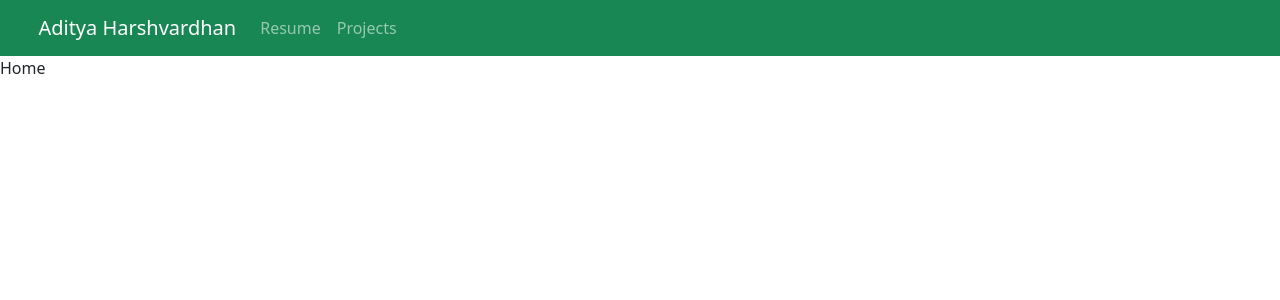
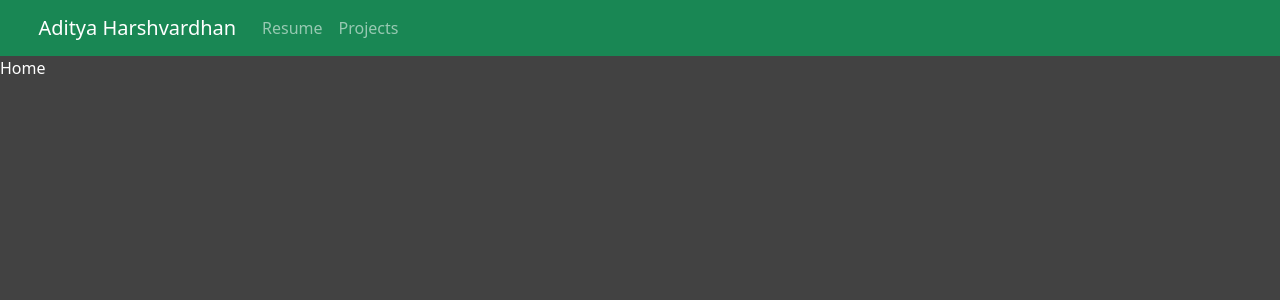
Before and after one commit to Adityah835/portfolio, a Vue app: page / in a window 1280 px wide. Shown: the top 300 px of the page. Built offline with nearby package versions, Linux system fonts and the light colour scheme.

Commit message:
Added Background to the web pages

```diff
--- a/src/App.vue
+++ b/src/App.vue
@@ -1,8 +1,10 @@
 <template>
-  <div>
-    <Navbar></Navbar>
-    <router-view/>
-  </div>
+  <section>
+    <div id = "app">
+      <Navbar></Navbar>
+      <router-view/>
+    </div>
+  </section>
 </template>
 
 <script>
@@ -16,12 +18,12 @@ export default {
 </script>
 
 <style>
-#app {
-  font-family: Avenir, Helvetica, Arial, sans-serif;
-  -webkit-font-smoothing: antialiased;
-  -moz-osx-font-smoothing: grayscale;
-  text-align: center;
-  color: #2c3e50;
-  margin-top: 60px;
-}
+  html,
+  body,
+  section,
+  #app{
+    background-color: rgb(66, 66, 66);
+    color: #fff;
+    min-height: 100%;
+  }
 </style>
--- a/src/components/Navbar.vue
+++ b/src/components/Navbar.vue
@@ -9,8 +9,8 @@
 
     <b-collapse id="nav-collapse" is-nav>
       <b-navbar-nav>
-            <b-nav-item to='/Resume'>Resume</b-nav-item>
-            <b-nav-item to='/Projects'>Projects</b-nav-item>
+              <b-nav-item to='/Resume'><span class='left-margin'/>Resume</b-nav-item>
+              <b-nav-item to='/Projects'><span class='left-margin'/>Projects</b-nav-item>
       </b-navbar-nav>
     </b-collapse>
   </b-navbar>
--- a/src/views/Home.vue
+++ b/src/views/Home.vue
@@ -1,3 +1,5 @@
 <template>
-    <p> Home </p>
+    <div class = "body">
+        <p> Home </p>
+    </div>
 </template>
```
